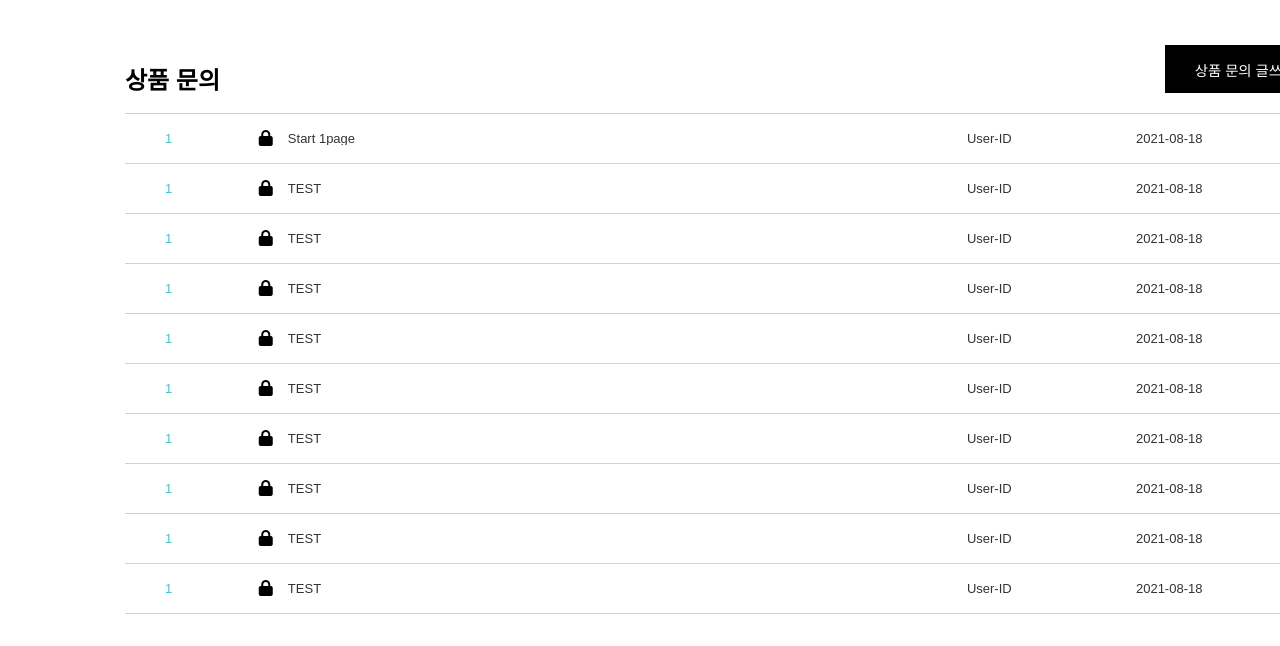
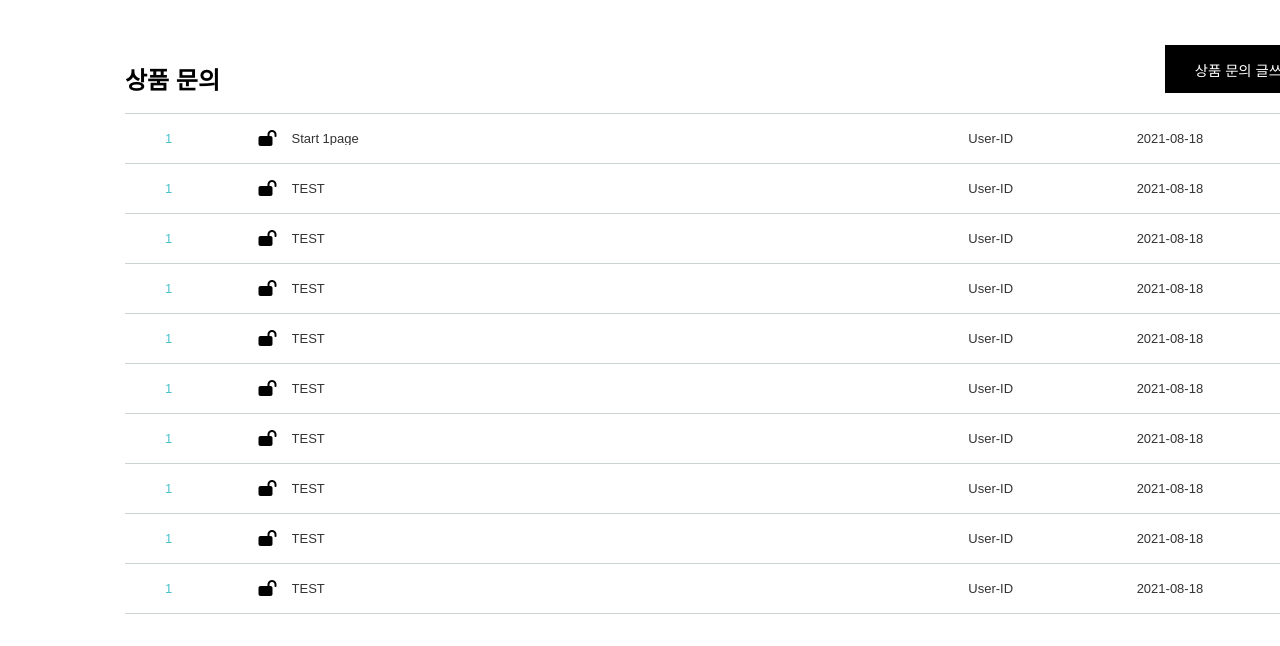
Before and after one commit to jiho9505/store-9, a React app in the folder client/: page /detail in a window 1280 px wide. Shown: the part 5980-6626 px from the top of the page. Built offline with nearby package versions, Linux system fonts and the light colour scheme; no server answers; a web font is replaced by a local one.

Commit message:
💄 Change Icon

```diff
--- a/client/src/components/DetailProduct/BoardPost/index.tsx
+++ b/client/src/components/DetailProduct/BoardPost/index.tsx
@@ -10,7 +10,7 @@ const BoardPost = ({ infos, title, handleClickTitle, showContent }) => {
     return (
       title === '상품 문의' && (
         <LockIcon>
-          <i className="fas fa-lock"></i>
+          <i className="fas fa-lock-open"></i>
         </LockIcon>
       )
     );
```
